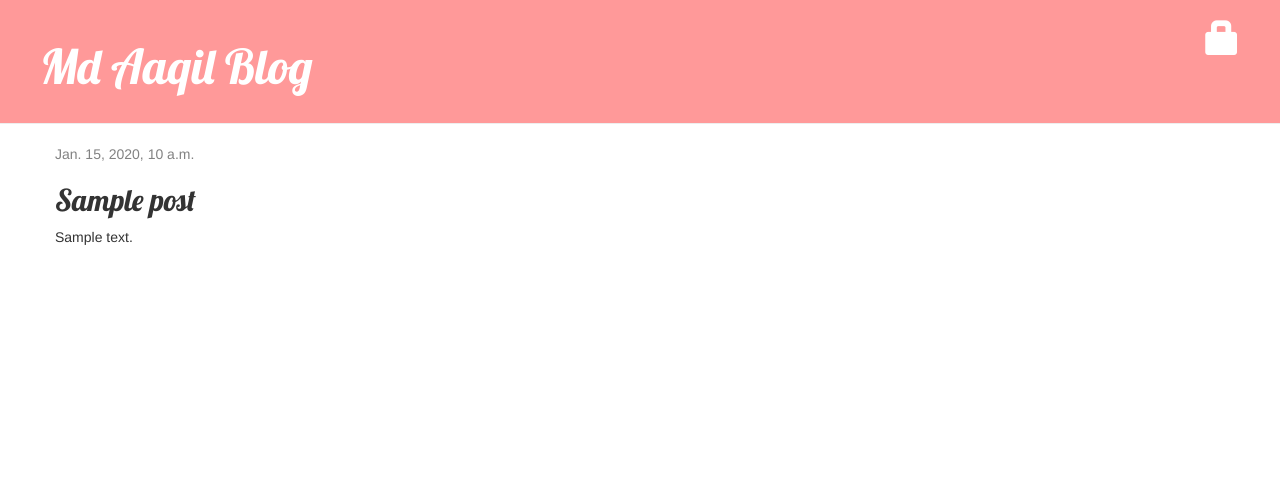
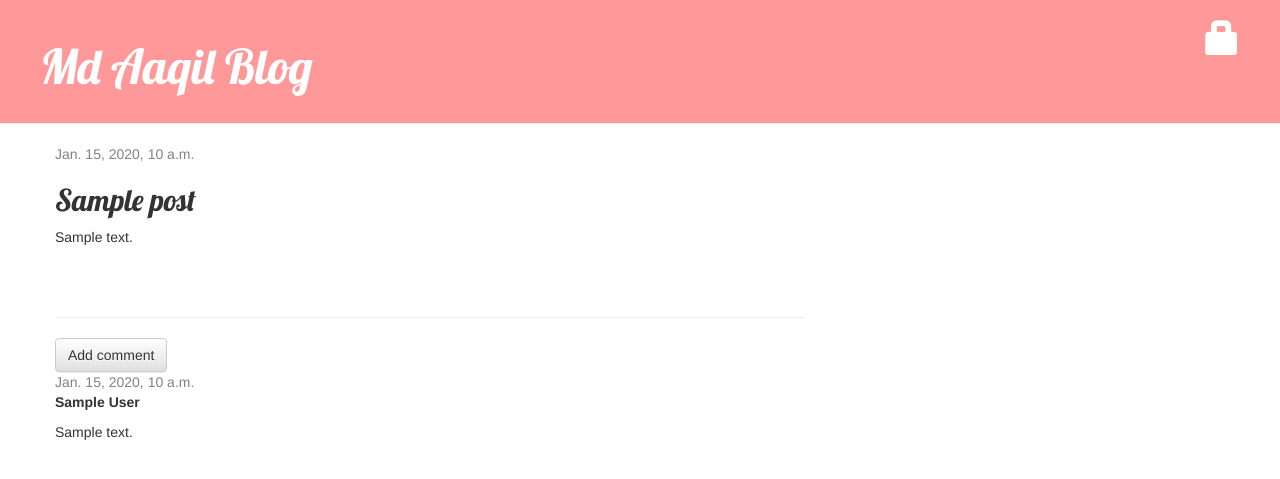
Before and after one commit to Md-Aaqil/my_first_blog, a Django app: page /post/1/ in a window 1280 px wide. Shown: the top 479 px of the page. Run offline with Django 3.2, Linux system fonts and the light colour scheme; tables that the repository leaves empty hold one stand-in row (values such as "Sample post"); some libraries are stand-ins or nearby versions.

Commit message:
comment is added

```diff
--- a/blog/admin.py
+++ b/blog/admin.py
@@ -1,4 +1,5 @@
 from django.contrib import admin
-from .models import post
+from .models import post,Comment
 # Register your models here.
 admin.site.register(post)
+admin.site.register(Comment)
--- a/blog/models.py
+++ b/blog/models.py
@@ -13,3 +13,18 @@ class post(models.Model):
 
     def __str__(self):
         return self.title
+    def approved_comments(self):
+        return self.comments.filter(approved_comment=True)
+class Comment(models.Model):
+    post = models.ForeignKey('blog.Post', on_delete=models.CASCADE, related_name='comments')
+    author = models.CharField(max_length=200)
+    text = models.TextField()
+    created_date = models.DateTimeField(default=timezone.now)
+    approved_comment = models.BooleanField(default=False)
+
+    def approve(self):
+        self.approved_comment = True
+        self.save()
+
+    def __str__(self):
+        return self.text
--- a/blog/templates/blog/post_detail.html
+++ b/blog/templates/blog/post_detail.html
@@ -18,4 +18,23 @@
         <h2>{{ posts.title }}</h2>
         <p>{{ posts.text|linebreaksbr }}</p>
     </div>
-{% endblock %}
+    <hr>
+    <a class="btn btn-default" href="{% url 'add_comment_to_post' pk=posts.pk %}">Add comment</a>
+    {% for comment in posts.comments.all %}
+    {% if user.is_authenticated or comment.approved_comment %}
+    <div class="comment">
+        <div class="date">
+            {{ comment.created_date }}
+            {% if not comment.approved_comment %}
+                <a class="btn btn-default" href="{% url 'comment_remove' pk=comment.pk %}"><span class="glyphicon glyphicon-remove"></span></a>
+                <a class="btn btn-default" href="{% url 'comment_approve' pk=comment.pk %}"><span class="glyphicon glyphicon-ok"></span></a>
+            {% endif %}
+            </div>
+            <strong>{{ comment.author }}</strong>
+            <p>{{ comment.text|linebreaks }}</p>
+            </div>
+            {% endif %}
+    {% empty %}
+        <p>No comments here yet :(</p>
+{% endfor %}
+{% endblock content%}
--- a/blog/templates/blog/post_list.html
+++ b/blog/templates/blog/post_list.html
@@ -3,13 +3,12 @@
 {% block content %}
     {% for post in posts %}
         <div class="post">
-          {% if post.published_date %}
             <div class="date">
                 {{ post.published_date }}
             </div>
-          {% endif %}
             <h1><a href="{% url 'post_detail' pk=post.pk %}">{{ post.title }}</a></h1>
             <p>{{ post.text|linebreaksbr }}</p>
+            <a href="{% url 'post_detail' pk=post.pk %}">Comments: {{ post.approved_comments.count }}</a>
         </div>
     {% endfor %}
-{% endblock %}
+{% endblock content %}
--- a/blog/urls.py
+++ b/blog/urls.py
@@ -8,5 +8,7 @@ path('post/<int:pk>/edit/', views.post_edit, name='post_edit'),
 path('drafts/', views.post_draft_list, name='post_draft_list'),
 path('post/<pk>/publish/', views.post_publish, name='post_publish'),
 path('post/<pk>/remove/', views.post_remove,name='post_remove'),
-
+path('post/<int:pk>/comment/', views.add_comment_to_post, name='add_comment_to_post'),
+path('comment/<int:pk>/approve/', views.comment_approve, name='comment_approve'),
+path('comment/<int:pk>/remove/', views.comment_remove, name='comment_remove'),
 ]
--- a/blog/views.py
+++ b/blog/views.py
@@ -1,7 +1,7 @@
 from django.shortcuts import render,get_object_or_404
 from django.utils import timezone
-from .models import post
-from .forms import PostForm
+from .models import post,Comment
+from .forms import PostForm,CommentForm
 from django.shortcuts import redirect
 from django.contrib.auth.decorators import login_required
 def post_list(request):
@@ -49,3 +49,26 @@ def post_remove(request, pk):
     posts=get_object_or_404(post, pk=pk)
     posts.delete()
     return redirect('post_list')
+def add_comment_to_post(request, pk):
+    posts = get_object_or_404(post, pk=pk)
+    if request.method == "POST":
+        form = CommentForm(request.POST)
+        if form.is_valid():
+            comment = form.save(commit=False)
+            comment.post= posts
+            comment.save()
+            return redirect('post_detail', pk=posts.pk)
+    else:
+        form = CommentForm()
+    return render(request, 'blog/add_comment_to_post.html', {'form': form})
+@login_required
+def comment_approve(request, pk):
+    comment = get_object_or_404(Comment, pk=pk)
+    comment.approve()
+    return redirect('post_detail', pk=comment.post.pk)
+
+@login_required
+def comment_remove(request, pk):
+    comment = get_object_or_404(Comment, pk=pk)
+    comment.delete()
+    return redirect('post_detail', pk=comment.post.pk)
```
Also changed, not shown: blog/forms.py (+6 -1 lines), blog/templates/blog/add_comment_to_post.html (added, +9 -0 lines), blog/migrations/0002_auto_20190121_2033.py (added), blog/migrations/0003_post_published_date.py (added), blog/migrations/0004_auto_20190121_2039.py (added), blog/migrations/0005_auto_20190121_2057.py (added).
